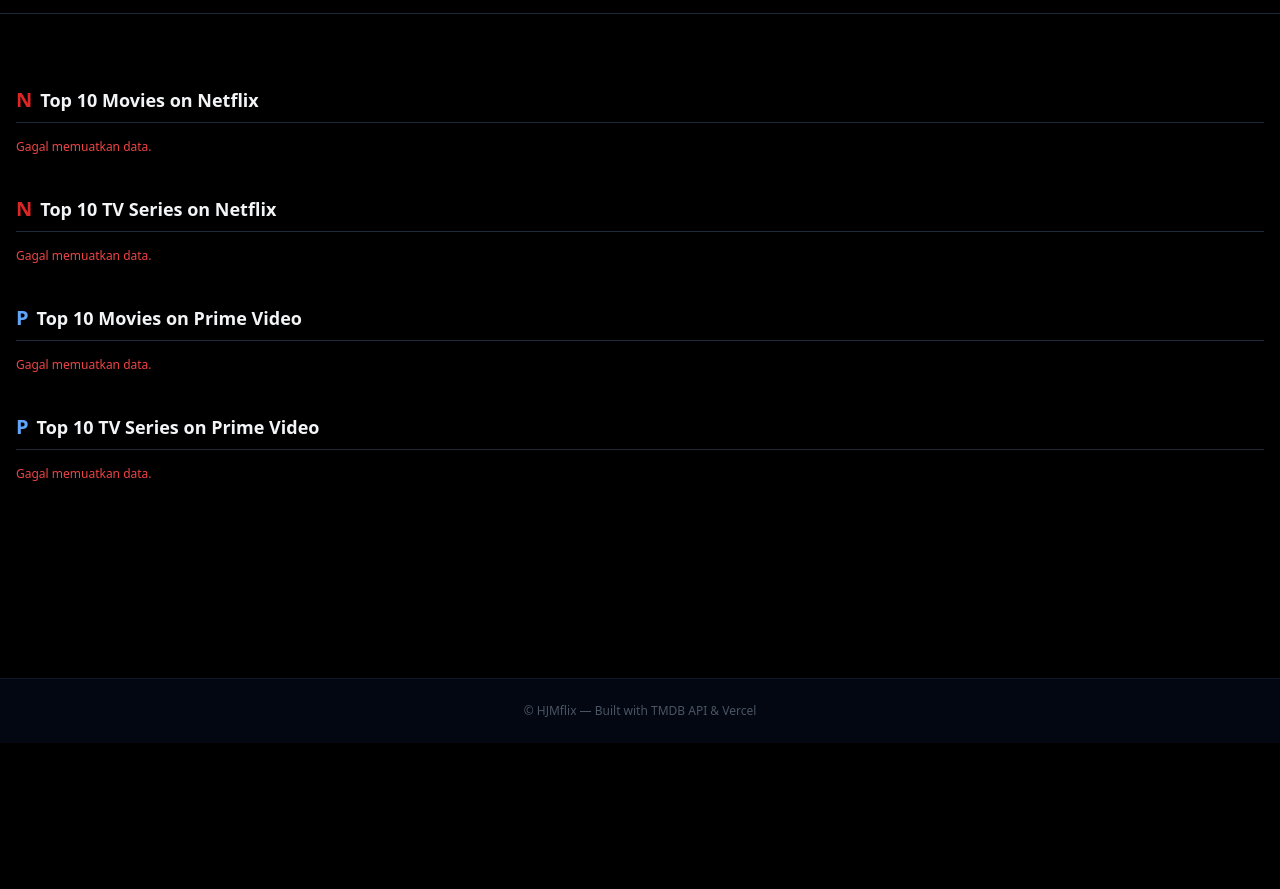
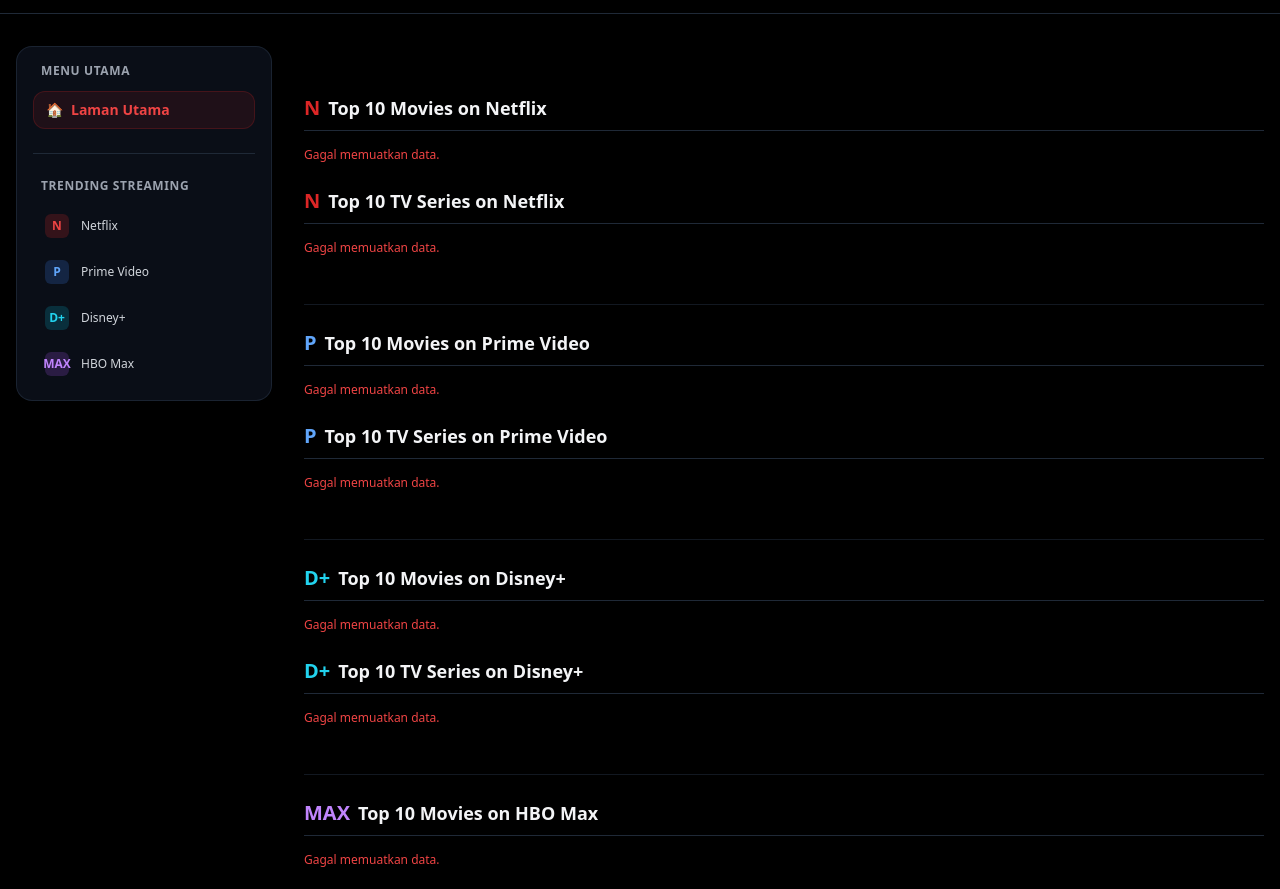
Before and after one commit to enxyz18/HJMflix, a plain HTML site: page index.html in a window 1280 px wide. Shown: the part 57-946 px from the top of the page. Before the commit the page ends 800 px from the top, so only its background shows below. Drawn offline with nearby package versions, Linux system fonts and the light colour scheme; no server answers.

Commit message:
add sidebar navigation and support disney+ & hbo max

```diff
--- a/index.html
+++ b/index.html
@@ -5,10 +5,14 @@
   <meta name="viewport" content="width=device-width, initial-scale=1.0">
   <title>HJMflix (by Hj Maikel)</title>
   <script src="https://cdn.tailwindcss.com"></script>
+  <style>
+    /* Smooth scroll untuk sidebar navigasi */
+    html { scroll-behavior: smooth; }
+  </style>
 </head>
 <body class="bg-black text-white font-sans min-h-screen flex flex-col">
 
-  <!-- Header / Navbar -->
+  <!-- Header / Navbar (Maintain seperti biasa) -->
   <header class="sticky top-0 z-40 bg-black/90 backdrop-blur-md border-b border-gray-800">
     <div class="max-w-7xl mx-auto px-4 py-4 flex flex-col sm:flex-row items-center justify-between gap-4">
       <div class="flex items-center gap-2">
@@ -25,64 +29,155 @@
     </div>
   </header>
 
-  <!-- Main Content -->
-  <main class="max-w-7xl mx-auto px-4 py-8 flex-1 w-full space-y-10">
+  <!-- Layout Utama: Sidebar (Kiri) + Main Content (Kanan) -->
+  <div class="max-w-7xl mx-auto px-4 py-8 flex-1 w-full flex flex-col lg:flex-row gap-8">
+
+    <!-- SIDEBAR WIDGET (SEBELAH KIRI) -->
+    <aside class="w-full lg:w-64 flex-shrink-0">
+      <div class="lg:sticky lg:top-24 bg-gray-900/60 border border-gray-800/80 rounded-2xl p-4 backdrop-blur-md space-y-6">
+
+        <div>
+          <h3 class="text-xs font-bold text-gray-400 uppercase tracking-wider mb-3 px-2">Menu Utama</h3>
+          <button onclick="loadHomepage()" class="w-full text-left px-3 py-2 rounded-xl text-sm font-semibold bg-red-600/10 text-red-500 border border-red-600/20 hover:bg-red-600 hover:text-white transition flex items-center gap-2">
+            🏠 <span>Laman Utama</span>
+          </button>
+        </div>
+
+        <hr class="border-gray-800">
+
+        <!-- Platform Navigation Widgets -->
+        <div>
+          <h3 class="text-xs font-bold text-gray-400 uppercase tracking-wider mb-3 px-2">Trending Streaming</h3>
+          <nav class="space-y-1.5">
+            <a href="#sec-netflix" class="flex items-center gap-3 px-3 py-2 rounded-xl text-xs font-medium text-gray-300 hover:bg-gray-800 hover:text-white transition group">
+              <span class="w-6 h-6 rounded-md bg-red-600/20 text-red-500 font-black flex items-center justify-center text-xs group-hover:bg-red-600 group-hover:text-white transition">N</span>
+              <span>Netflix</span>
+            </a>
+            <a href="#sec-prime" class="flex items-center gap-3 px-3 py-2 rounded-xl text-xs font-medium text-gray-300 hover:bg-gray-800 hover:text-white transition group">
+              <span class="w-6 h-6 rounded-md bg-blue-500/20 text-blue-400 font-black flex items-center justify-center text-xs group-hover:bg-blue-500 group-hover:text-white transition">P</span>
+              <span>Prime Video</span>
+            </a>
+            <a href="#sec-disney" class="flex items-center gap-3 px-3 py-2 rounded-xl text-xs font-medium text-gray-300 hover:bg-gray-800 hover:text-white transition group">
+              <span class="w-6 h-6 rounded-md bg-cyan-500/20 text-cyan-400 font-black flex items-center justify-center text-xs group-hover:bg-cyan-500 group-hover:text-white transition">D+</span>
+              <span>Disney+</span>
+            </a>
+            <a href="#sec-hbo" class="flex items-center gap-3 px-3 py-2 rounded-xl text-xs font-medium text-gray-300 hover:bg-gray-800 hover:text-white transition group">
+              <span class="w-6 h-6 rounded-md bg-purple-500/20 text-purple-400 font-black flex items-center justify-center text-xs group-hover:bg-purple-500 group-hover:text-white transition">MAX</span>
+              <span>HBO Max</span>
+            </a>
+          </nav>
+        </div>
+
+      </div>
+    </aside>
+
+    <!-- MAIN CONTENT AREA (SEBELAH KANAN) -->
+    <main class="flex-1 min-w-0 space-y-10">
 
       <!-- Hasil Carian -->
       <section id="searchResultsSection" class="hidden">
         <h2 id="searchTitle" class="text-xl font-bold mb-4 text-red-500">Hasil Carian</h2>
-      <div id="searchGrid" class="grid grid-cols-2 sm:grid-cols-3 md:grid-cols-4 lg:grid-cols-5 gap-4"></div>
+        <div id="searchGrid" class="grid grid-cols-2 sm:grid-cols-3 md:grid-cols-4 gap-4"></div>
       </section>
 
-    <!-- 4 Seksyen Top 10 Platform -->
-    <div id="homepageSections" class="space-y-10">
+      <!-- Seksyen Homepage Asal (Sekarang merangkumi 4 Platform) -->
+      <div id="homepageSections" class="space-y-12">
 
-      <!-- 1. Top 10 Movies on Netflix -->
+        <!-- 1. NETFLIX SECTION -->
+        <div id="sec-netflix" class="space-y-6 pt-2">
           <section>
             <div class="flex items-center gap-2 mb-4 border-b border-gray-800 pb-2">
               <span class="text-red-600 font-black text-xl">N</span>
               <h2 class="text-lg font-bold text-gray-100">Top 10 Movies on Netflix</h2>
             </div>
-        <div id="netflixMoviesGrid" class="grid grid-cols-2 sm:grid-cols-3 md:grid-cols-4 lg:grid-cols-5 gap-4">
+            <div id="netflixMoviesGrid" class="grid grid-cols-2 sm:grid-cols-3 md:grid-cols-4 gap-4">
               <p class="col-span-full text-gray-500 text-sm">Memuatkan...</p>
             </div>
           </section>
 
-      <!-- 2. Top 10 TV Series on Netflix -->
           <section>
             <div class="flex items-center gap-2 mb-4 border-b border-gray-800 pb-2">
               <span class="text-red-600 font-black text-xl">N</span>
               <h2 class="text-lg font-bold text-gray-100">Top 10 TV Series on Netflix</h2>
             </div>
-        <div id="netflixTvGrid" class="grid grid-cols-2 sm:grid-cols-3 md:grid-cols-4 lg:grid-cols-5 gap-4">
+            <div id="netflixTvGrid" class="grid grid-cols-2 sm:grid-cols-3 md:grid-cols-4 gap-4">
               <p class="col-span-full text-gray-500 text-sm">Memuatkan...</p>
             </div>
           </section>
+        </div>
 
-      <!-- 3. Top 10 Movies on Prime -->
+        <!-- 2. PRIME VIDEO SECTION -->
+        <div id="sec-prime" class="space-y-6 pt-6 border-t border-gray-800/60">
           <section>
             <div class="flex items-center gap-2 mb-4 border-b border-gray-800 pb-2">
               <span class="text-blue-400 font-black text-xl">P</span>
               <h2 class="text-lg font-bold text-gray-100">Top 10 Movies on Prime Video</h2>
             </div>
-        <div id="primeMoviesGrid" class="grid grid-cols-2 sm:grid-cols-3 md:grid-cols-4 lg:grid-cols-5 gap-4">
+            <div id="primeMoviesGrid" class="grid grid-cols-2 sm:grid-cols-3 md:grid-cols-4 gap-4">
               <p class="col-span-full text-gray-500 text-sm">Memuatkan...</p>
             </div>
           </section>
 
-      <!-- 4. Top 10 TV Series on Prime -->
           <section>
             <div class="flex items-center gap-2 mb-4 border-b border-gray-800 pb-2">
               <span class="text-blue-400 font-black text-xl">P</span>
               <h2 class="text-lg font-bold text-gray-100">Top 10 TV Series on Prime Video</h2>
             </div>
-        <div id="primeTvGrid" class="grid grid-cols-2 sm:grid-cols-3 md:grid-cols-4 lg:grid-cols-5 gap-4">
+            <div id="primeTvGrid" class="grid grid-cols-2 sm:grid-cols-3 md:grid-cols-4 gap-4">
+              <p class="col-span-full text-gray-500 text-sm">Memuatkan...</p>
+            </div>
+          </section>
+        </div>
+
+        <!-- 3. DISNEY+ SECTION -->
+        <div id="sec-disney" class="space-y-6 pt-6 border-t border-gray-800/60">
+          <section>
+            <div class="flex items-center gap-2 mb-4 border-b border-gray-800 pb-2">
+              <span class="text-cyan-400 font-black text-xl">D+</span>
+              <h2 class="text-lg font-bold text-gray-100">Top 10 Movies on Disney+</h2>
+            </div>
+            <div id="disneyMoviesGrid" class="grid grid-cols-2 sm:grid-cols-3 md:grid-cols-4 gap-4">
               <p class="col-span-full text-gray-500 text-sm">Memuatkan...</p>
             </div>
           </section>
 
+          <section>
+            <div class="flex items-center gap-2 mb-4 border-b border-gray-800 pb-2">
+              <span class="text-cyan-400 font-black text-xl">D+</span>
+              <h2 class="text-lg font-bold text-gray-100">Top 10 TV Series on Disney+</h2>
+            </div>
+            <div id="disneyTvGrid" class="grid grid-cols-2 sm:grid-cols-3 md:grid-cols-4 gap-4">
+              <p class="col-span-full text-gray-500 text-sm">Memuatkan...</p>
+            </div>
+          </section>
+        </div>
+
+        <!-- 4. HBO MAX SECTION -->
+        <div id="sec-hbo" class="space-y-6 pt-6 border-t border-gray-800/60">
+          <section>
+            <div class="flex items-center gap-2 mb-4 border-b border-gray-800 pb-2">
+              <span class="text-purple-400 font-black text-xl">MAX</span>
+              <h2 class="text-lg font-bold text-gray-100">Top 10 Movies on HBO Max</h2>
+            </div>
+            <div id="hboMoviesGrid" class="grid grid-cols-2 sm:grid-cols-3 md:grid-cols-4 gap-4">
+              <p class="col-span-full text-gray-500 text-sm">Memuatkan...</p>
+            </div>
+          </section>
+
+          <section>
+            <div class="flex items-center gap-2 mb-4 border-b border-gray-800 pb-2">
+              <span class="text-purple-400 font-black text-xl">MAX</span>
+              <h2 class="text-lg font-bold text-gray-100">Top 10 TV Series on HBO Max</h2>
+            </div>
+            <div id="hboTvGrid" class="grid grid-cols-2 sm:grid-cols-3 md:grid-cols-4 gap-4">
+              <p class="col-span-full text-gray-500 text-sm">Memuatkan...</p>
+            </div>
+          </section>
+        </div>
+
       </div>
     </main>
+  </div>
 
   <!-- Modal Video Player -->
   <div id="playerModal" class="fixed inset-0 z-50 bg-black/95 backdrop-blur-sm hidden flex flex-col items-center justify-center p-4">
@@ -96,7 +191,7 @@
       <iframe id="videoPlayer" class="w-full h-full" frameborder="0" allowfullscreen allow="autoplay; encrypted-media; picture-in-picture"></iframe>
     </div>
 
-    <!-- Kawalan Episode (Hanya jika TV Series) -->
+    <!-- Kawalan Episode (Siri TV) -->
     <div id="tvControls" class="w-full max-w-4xl mt-3 hidden flex items-center gap-3 bg-gray-900 p-2.5 rounded-lg border border-gray-800">
       <label class="text-xs text-gray-400 font-semibold">Season:</label>
       <input type="number" id="seasonInput" value="1" min="1" class="w-16 bg-black border border-gray-700 rounded px-2 py-1 text-xs text-center">
@@ -118,7 +213,7 @@
     </div>
   </div>
 
-  <footer class="bg-gray-950 border-t border-gray-900 py-6 text-center text-xs text-gray-600">
+  <footer class="bg-gray-950 border-t border-gray-900 py-6 text-center text-xs text-gray-600 mt-12">
     <p>© HJMflix — Built with TMDB API & Vercel</p>
   </footer>
 
@@ -135,6 +230,10 @@
       fetchSection('netflix_tv', 'netflixTvGrid', 'tv');
       fetchSection('prime_movies', 'primeMoviesGrid', 'movie');
       fetchSection('prime_tv', 'primeTvGrid', 'tv');
+      fetchSection('disney_movies', 'disneyMoviesGrid', 'movie');
+      fetchSection('disney_tv', 'disneyTvGrid', 'tv');
+      fetchSection('hbo_movies', 'hboMoviesGrid', 'movie');
+      fetchSection('hbo_tv', 'hboTvGrid', 'tv');
     }
 
     async function fetchSection(category, gridId, mediaType) {
@@ -157,9 +256,7 @@
       }
 
       gridElement.innerHTML = items.map((m, index) => {
-        // Tentukan jenis media sebenar (baca m.media_type jika carian)
         const itemType = (mediaType && mediaType !== 'multi') ? mediaType : (m.media_type || 'movie');
-
         const title = m.title || m.name;
         const date = m.release_date || m.first_air_date || '';
         const year = date ? date.split('-')[0] : 'N/A';
@@ -169,7 +266,6 @@
           <div onclick="playMedia(${m.id}, '${itemType}', '${title.replace(/'/g, "\\'")}')"
                class="group cursor-pointer bg-gray-900 rounded-lg overflow-hidden border border-gray-800 hover:border-red-600/50 hover:scale-105 transition duration-300 shadow-md relative">
 
-            <!-- Rank Badge (Hanya tunjuk jika homepage) -->
             ${mediaType !== 'multi' ? `
               <div class="absolute top-2 left-2 z-10 bg-red-600/90 backdrop-blur-sm text-white font-black text-xs px-2 py-0.5 rounded shadow">
                 #${index + 1}
```
Also changed, not shown: api/movies.js (+14 -1 lines). Lines whose indentation alone changed are shown as unchanged.
